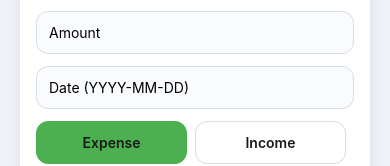
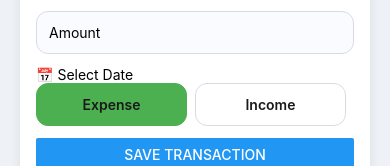
Before and after one commit to omar-haha/finance-dashboard, a React Native app in the folder frontend/: screen / in a window 390 px wide. Shown: the part 341-507 px from the top of the page. Built offline with nearby package versions, Linux system fonts and the light colour scheme; no server answers.

Commit message:
feat: add interactive date picker modal for transaction entry

```diff
--- a/frontend/App.js
+++ b/frontend/App.js
@@ -1,7 +1,8 @@
 import React, { useEffect, useState } from 'react';
-import { SafeAreaView, ScrollView, View, Text, TextInput, Button, StyleSheet, ActivityIndicator, TouchableOpacity } from 'react-native';
+import { SafeAreaView, ScrollView, View, Text, TextInput, Button, StyleSheet, ActivityIndicator, TouchableOpacity, Modal } from 'react-native';
 import { StatusBar } from 'expo-status-bar';
 import axios from 'axios';
+import DatePicker from 'react-native-date-picker';
 
 const backendUrl = 'http://192.168.0.132:4000/api/transactions';
 
@@ -10,6 +11,8 @@ export default function App() {
   const [loading, setLoading] = useState(false);
   const [form, setForm] = useState({ title: '', category: '', amount: '', type: 'expense', date: '' });
   const [summary, setSummary] = useState([]);
+  const [showDatePicker, setShowDatePicker] = useState(false);
+  const [selectedDate, setSelectedDate] = useState(new Date());
 
   useEffect(() => {
     loadTransactions();
@@ -41,6 +44,25 @@ export default function App() {
     } catch (error) {
       console.error('Error creating transaction', error.message);
     }
+  };
+
+  const handleDateConfirm = (date) => {
+    const year = date.getFullYear();
+    const month = String(date.getMonth() + 1).padStart(2, '0');
+    const day = String(date.getDate()).padStart(2, '0');
+    const dateStr = `${year}-${month}-${day}`;
+    setForm((prev) => ({ ...prev, date: dateStr }));
+    setShowDatePicker(false);
+  };
+
+  const openDatePicker = () => {
+    if (form.date) {
+      const [year, month, day] = form.date.split('-').map(Number);
+      setSelectedDate(new Date(year, month - 1, day));
+    } else {
+      setSelectedDate(new Date());
+    }
+    setShowDatePicker(true);
   };
 
   const totalExpenses = summary.reduce((sum, item) => sum + Number(item.expenses || 0), 0);
@@ -133,12 +155,32 @@ export default function App() {
             value={form.amount}
             onChangeText={(value) => setForm((prev) => ({ ...prev, amount: value }))}
           />
-          <TextInput
-            style={styles.input}
-            placeholder="Date (YYYY-MM-DD)"
-            value={form.date}
-            onChangeText={(value) => setForm((prev) => ({ ...prev, date: value }))}
-          />
+          <TouchableOpacity style={styles.dateButton} onPress={openDatePicker}>
+            <Text style={styles.dateButtonText}>
+              {form.date ? `📅 ${form.date}` : '📅 Select Date'}
+            </Text>
+          </TouchableOpacity>
+          <Modal visible={showDatePicker} transparent={true} animationType="slide">
+            <View style={styles.datePickerModal}>
+              <View style={styles.datePickerContent}>
+                <View style={styles.datePickerHeader}>
+                  <TouchableOpacity onPress={() => setShowDatePicker(false)}>
+                    <Text style={styles.datePickerCancel}>Cancel</Text>
+                  </TouchableOpacity>
+                  <Text style={styles.datePickerTitle}>Select Date</Text>
+                  <TouchableOpacity onPress={() => handleDateConfirm(selectedDate)}>
+                    <Text style={styles.datePickerDone}>Done</Text>
+                  </TouchableOpacity>
+                </View>
+                <DatePicker
+                  date={selectedDate}
+                  onDateChange={setSelectedDate}
+                  mode="date"
+                  textColor="#1a1a1a"
+                />
+              </View>
+            </View>
+          </Modal>
           <View style={styles.buttonRow}>
             <TouchableOpacity style={[styles.typeButton, form.type === 'expense' && styles.typeButtonActive]} onPress={() => setForm((prev) => ({ ...prev, type: 'expense' }))}>
               <Text style={styles.typeButtonText}>Expense</Text>
@@ -279,6 +321,54 @@ const styles = StyleSheet.create({
     borderTopColor: '#f1f3f6',
   },
   legendItem: {
+  dateButton: {
+    borderWidth: 1,
+    borderColor: '#d7dce3',
+    borderRadius: 12,
+    padding: 12,
+    marginBottom: 12,
+    backgroundColor: '#fafbff',
+    alignItems: 'center',
+  },
+  dateButtonText: {
+    fontSize: 16,
+    color: '#1a1a1a',
+    fontWeight: '500',
+  },
+  datePickerModal: {
+    flex: 1,
+    justifyContent: 'flex-end',
+    backgroundColor: 'rgba(0,0,0,0.5)',
+  },
+  datePickerContent: {
+    backgroundColor: '#ffffff',
+    borderTopLeftRadius: 20,
+    borderTopRightRadius: 20,
+    paddingBottom: 20,
+  },
+  datePickerHeader: {
+    flexDirection: 'row',
+    justifyContent: 'space-between',
+    alignItems: 'center',
+    paddingHorizontal: 16,
+    paddingVertical: 12,
+    borderBottomWidth: 1,
+    borderBottomColor: '#f1f3f6',
+  },
+  datePickerTitle: {
+    fontSize: 16,
+    fontWeight: '700',
+    color: '#1a1a1a',
+  },
+  datePickerCancel: {
+    fontSize: 16,
+    color: '#999',
+  },
+  datePickerDone: {
+    fontSize: 16,
+    color: '#4caf50',
+    fontWeight: '600',
+  },
     flexDirection: 'row',
     alignItems: 'center',
     gap: 8,
--- a/frontend/package.json
+++ b/frontend/package.json
@@ -16,6 +16,7 @@
     "expo-status-bar": "~3.0.9",
     "react": "19.1.0",
     "react-native": "0.81.5",
+    "react-native-date-picker": "^5.0.13",
     "react-native-svg": "15.12.1"
   },
   "devDependencies": {
```
